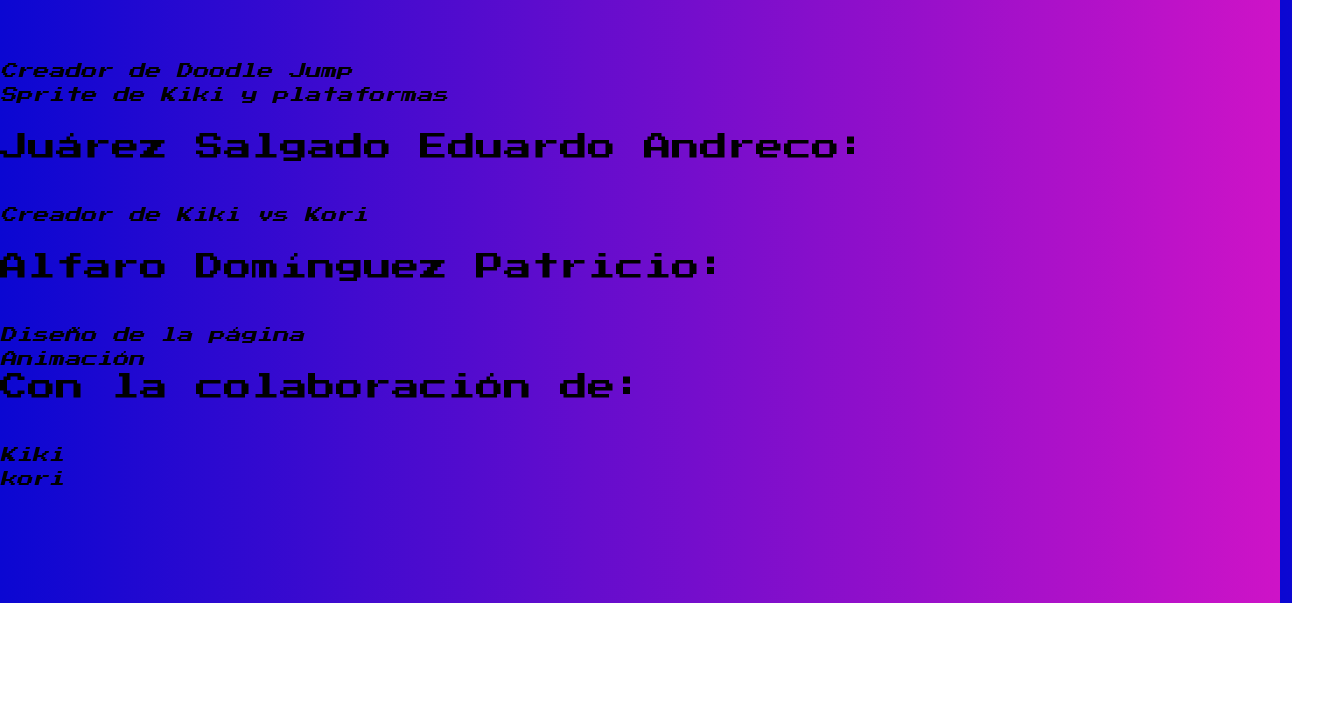
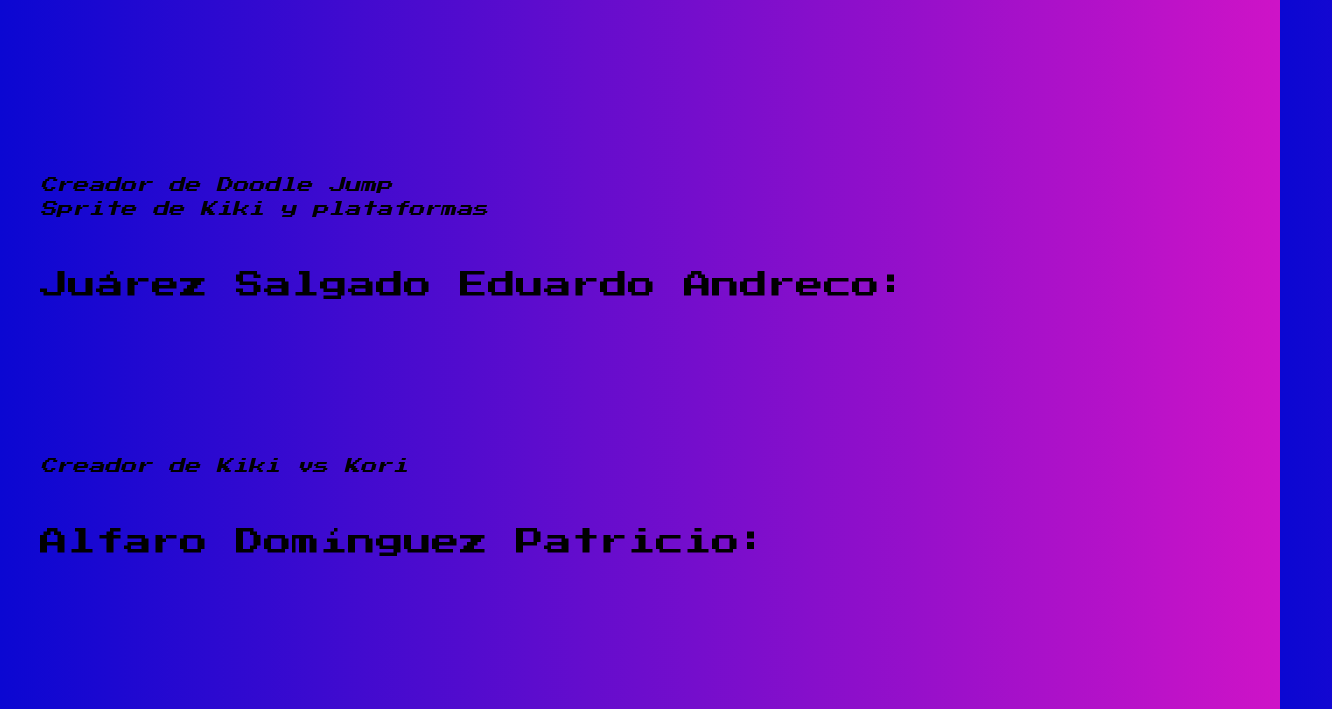
Before and after one commit to DiegoHhrt/KikiArcade, a plain HTML site: page templates/Creditos.html in a window 1280 px wide. Shown: the part 197-906 px from the top of the page, 1332 px wide, since content can reach past the window. Before the commit the page ends 800 px from the top, so only its background shows below. Drawn offline with Linux system fonts and the light colour scheme.

Commit message:
Fix: letras

```diff
--- a/statics/styles/creditos.css
+++ b/statics/styles/creditos.css
@@ -2,5 +2,5 @@
     color: black;
 }
 i, h3{
-    margin-left: 15 px;
+    margin-left: 40px;
 }
--- /dev/null
+++ b/statics/styles/puntaje.css
@@ -0,0 +1,3 @@
+div{
+    color: white;
+}
```
Also changed, not shown: templates/Creditos.html (+4 -0 lines), templates/puntajes.html (+1 -0 lines).
